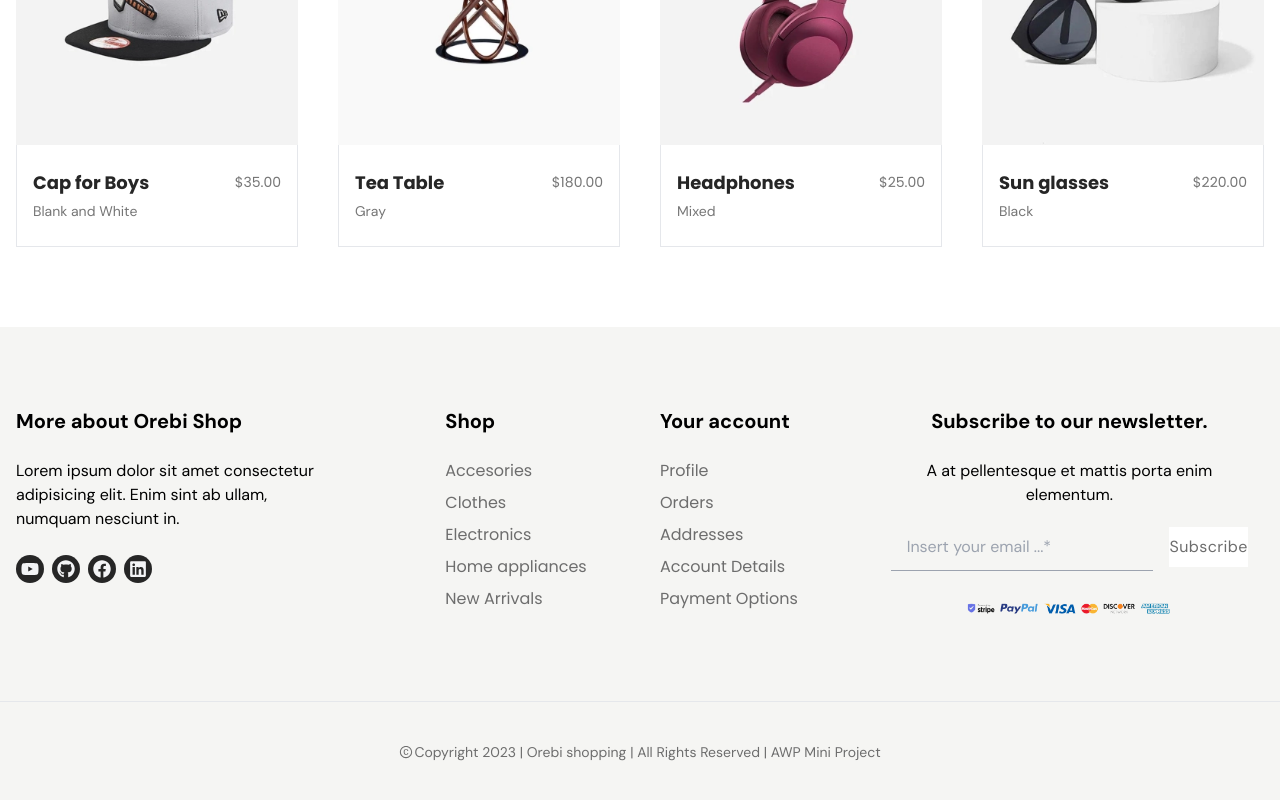
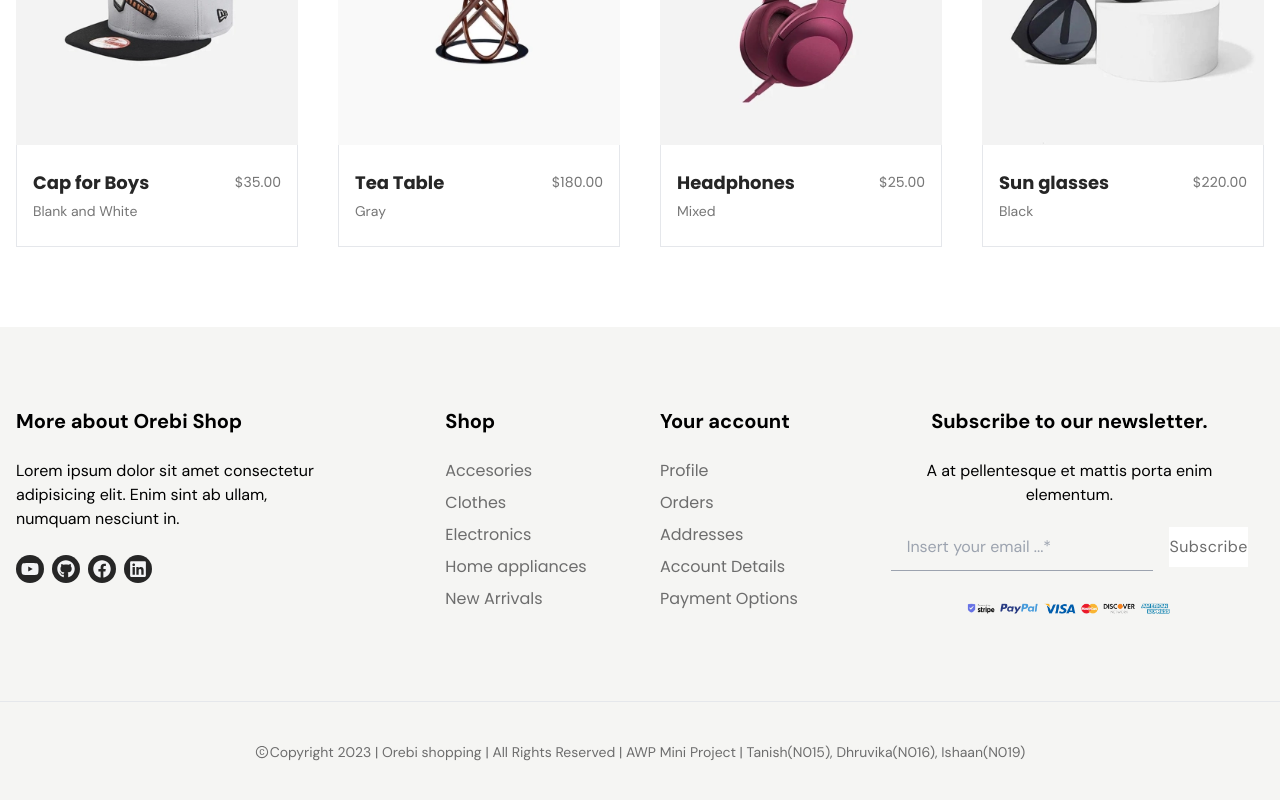
Before and after one commit to ishaanchp/awpproj, a React (Create React App) app: page / in a window 1280 px wide. Shown: the part 3109-3909 px from the top of the page. Built offline with nearby package versions, Linux system fonts and the light colour scheme.

Commit message:
changed names

```diff
--- a/src/components/home/Footer/FooterBottom.js
+++ b/src/components/home/Footer/FooterBottom.js
@@ -9,7 +9,7 @@ const FooterBottom = () => {
           <span className="text-md mr-[1px] mt-[2px] md:mt-0 text-center hidden md:inline-flex">
             <AiOutlineCopyright />
           </span>
-          Copyright 2023 | Orebi shopping | All Rights Reserved | AWP Mini Project
+          Copyright 2023 | Orebi shopping | All Rights Reserved | AWP Mini Project | Tanish(N015), Dhruvika(N016), Ishaan(N019)
         </p>
       </div>
     </div>
```
Also changed, not shown: 2 other files (tests, documents, lock files or other folders).
